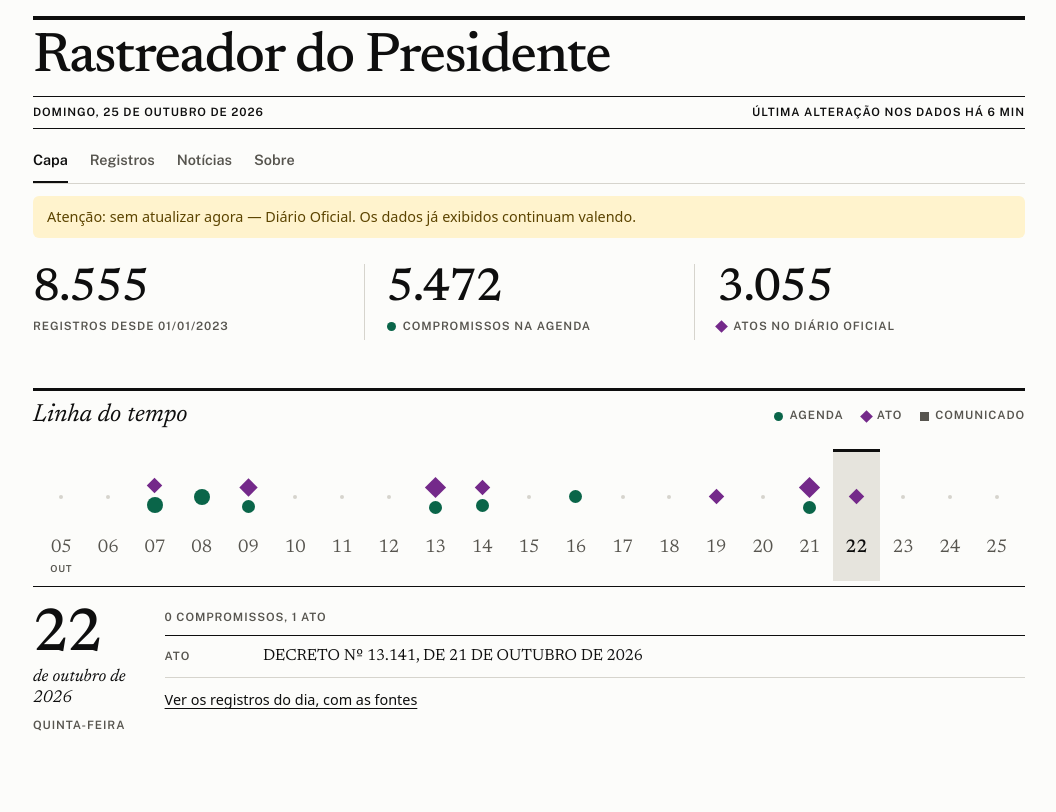
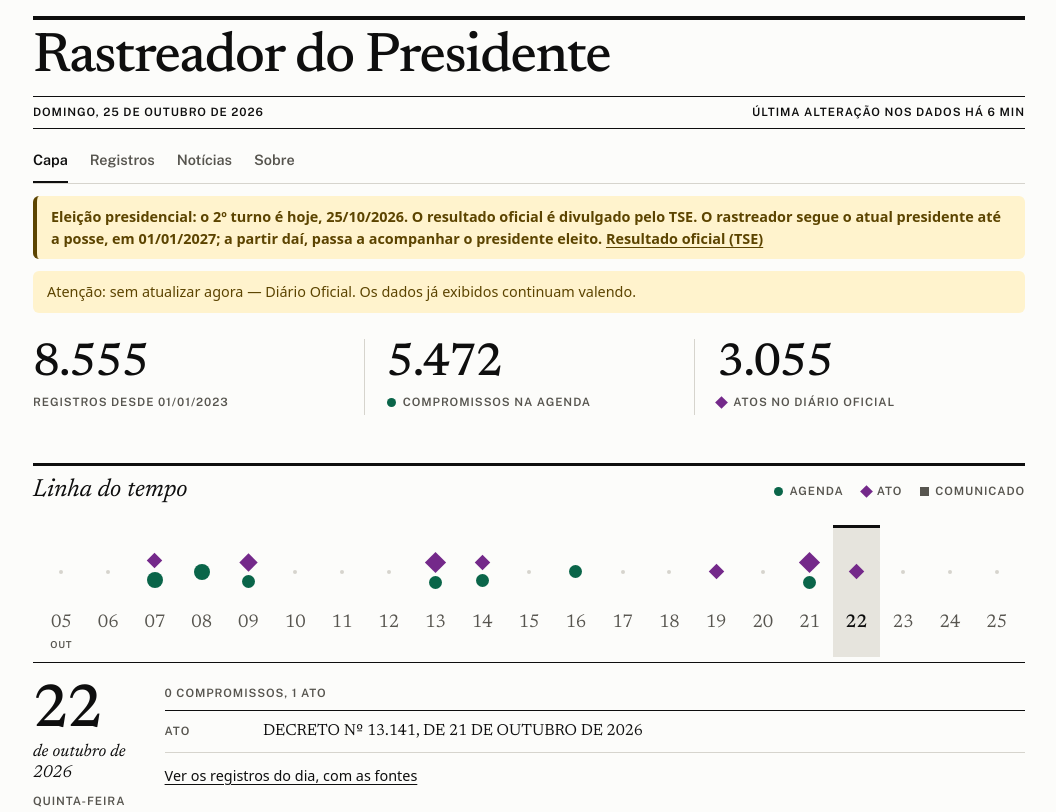
Before and after one commit to EduardoMilani8/rastreador-presidente, a website built with Vite: page site/index.html in a window 1280 px wide. Shown: the top 812 px of the page, without its empty margins (111-1167 px from the left). Built offline with nearby package versions, Linux system fonts and the light colour scheme; files whose address does not match are found by name.

Commit message:
feat(site): aviso da eleição presidencial como primeiro aviso da capa (#6)
A capa mostra a data do 2º turno (25/10/2026), um link para o resultado
oficial no TSE e que o rastreador passa a acompanhar o presidente eleito
na posse (01/01/2027). O texto vale para qualquer resultado: o nome do
eleito só aparece se RESULTADO (site/src/eleicao.ts) for preenchido com
uma fonte https. O aviso some a partir da posse.


Claude-Session: https://claude.ai/code/session_01RYkP2dDfCXSdJTTBUq48aj

Co-authored-by: Claude <noreply@anthropic.com>

```diff
--- a/site/index.html
+++ b/site/index.html
@@ -35,6 +35,7 @@
       </div>
     </div>
     <div class="avisos">
+      <p id="aviso-eleicao" class="aviso aviso-eleicao" role="status" hidden></p>
       <p id="aviso-desatualizado" class="aviso" role="status" hidden></p>
       <p id="aviso-fontes" class="aviso" role="status" hidden></p>
       <p id="aviso-incompleto" class="aviso" role="status" hidden></p>
--- /dev/null
+++ b/site/src/eleicao.ts
@@ -0,0 +1,59 @@
+import { dataSaoPaulo, urlHttpsSegura } from '../../src/shared/text';
+
+export interface ResultadoEleicao {
+  /** Nome como o TSE divulga o presidente eleito. */
+  eleito: string;
+  /** Página do TSE (ou outra fonte oficial) que declara o resultado. Sem ela, o nome não aparece no site. */
+  fonteUrl: string;
+}
+
+export const SEGUNDO_TURNO = '2026-10-25';
+export const POSSE = '2027-01-01';
+const TSE_RESULTADOS = 'https://resultados.tse.jus.br/';
+
+/**
+ * Preencher SÓ depois de o TSE declarar o resultado, com o endereço oficial que o comprova. Enquanto for `null`, o
+ * aviso não diz quem ganhou: na dúvida, omitir é melhor do que afirmar.
+ */
+export const RESULTADO: ResultadoEleicao | null = null;
+
+const dataBr = (iso: string) => iso.split('-').reverse().join('/');
+
+export interface AvisoEleicao { texto: string; linkRotulo: string; linkUrl: string }
+
+/** `hoje` é a data de São Paulo (AAAA-MM-DD). Depois da posse o aviso some. */
+export function avisoEleicao(hoje: string, resultado: ResultadoEleicao | null = RESULTADO): AvisoEleicao | null {
+  if (hoje >= POSSE) return null;
+  const fonte = resultado ? urlHttpsSegura(resultado.fonteUrl) : null;
+  if (resultado && fonte) {
+    return {
+      texto: `Eleição presidencial: ${resultado.eleito} foi eleito(a) no 2º turno, segundo o TSE. `
+        + `Até a posse, em ${dataBr(POSSE)}, o rastreador segue o atual presidente; a partir daí, passa a acompanhar ${resultado.eleito}.`,
+      linkRotulo: 'Resultado oficial (TSE)',
+      linkUrl: fonte,
+    };
+  }
+  const turno = hoje < SEGUNDO_TURNO ? `será em ${dataBr(SEGUNDO_TURNO)}`
+    : hoje === SEGUNDO_TURNO ? `é hoje, ${dataBr(SEGUNDO_TURNO)}`
+      : `foi em ${dataBr(SEGUNDO_TURNO)}`;
+  return {
+    texto: `Eleição presidencial: o 2º turno ${turno}. O resultado oficial é divulgado pelo TSE. `
+      + `O rastreador segue o atual presidente até a posse, em ${dataBr(POSSE)}; a partir daí, passa a acompanhar o presidente eleito.`,
+    linkRotulo: 'Resultado oficial (TSE)',
+    linkUrl: TSE_RESULTADOS,
+  };
+}
+
+export function montarAvisoEleicao(doc: Document, agora: Date): void {
+  const el = doc.getElementById('aviso-eleicao');
+  if (!el) return;
+  const aviso = avisoEleicao(dataSaoPaulo(agora));
+  el.replaceChildren();
+  el.hidden = aviso === null;
+  if (!aviso) return;
+  const link = doc.createElement('a');
+  link.href = aviso.linkUrl;
+  link.rel = 'noopener noreferrer';
+  link.textContent = aviso.linkRotulo;
+  el.append(`${aviso.texto} `, link);
+}
--- a/site/src/painel-inicio.ts
+++ b/site/src/painel-inicio.ts
@@ -1,12 +1,14 @@
 import { dataSaoPaulo } from '../../src/shared/text';
 import { montarComum, montarHoje } from './comum';
 import { carregarDados } from './dados';
+import { montarAvisoEleicao } from './eleicao';
 import { montarPainel } from './painel';
 import { montarViagens } from './viagens';
 
 export async function iniciarPainel(): Promise<void> {
   const agora = new Date();
   montarHoje(document, agora);
+  montarAvisoEleicao(document, agora);
   const dados = await carregarDados({}, { resumo: true, viagens: true });
   montarComum(document, dados, agora);
   montarPainel(document, dados, dataSaoPaulo(agora));
--- a/site/style.css
+++ b/site/style.css
@@ -47,6 +47,8 @@ a { color: var(--texto); text-underline-offset: 3px; text-decoration-thickness:
 .abas a:hover, .abas a[aria-current='page'] { color: var(--texto); }
 .abas a[aria-current='page'] { border-bottom-color: var(--texto); }
 .aviso { margin: 12px 0 0; padding: 10px 14px; border-radius: 6px; background: var(--aviso-bg); color: var(--aviso-tx); font-size: var(--t-apoio); }
+.aviso a { color: inherit; text-decoration: underline; }
+.aviso-eleicao { border-left: 4px solid var(--aviso-tx); font-weight: 600; }
 main { padding-bottom: 64px; }
 .rodape p { margin-top: 0; padding-bottom: 32px; color: var(--suave); font-size: .85rem; }
 .rodape p::before { content: ''; display: block; margin-bottom: 14px; border-top: 1px solid var(--texto); }
```
Also changed, not shown: docs/MANUTENCAO.md (+12 -0 lines), site/sobre.html (+1 -0 lines), tests/site/eleicao.test.ts (added, +72 -0 lines).
